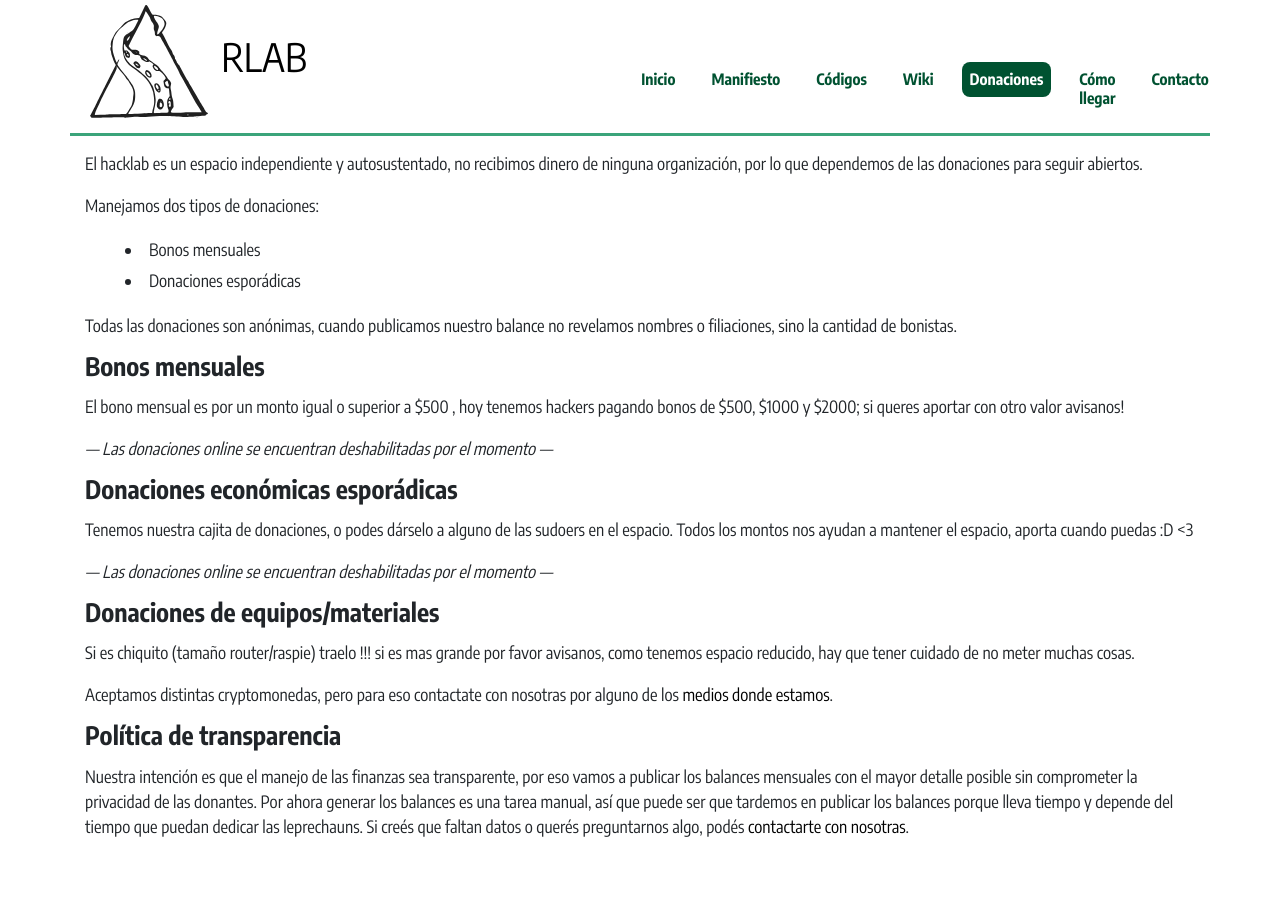
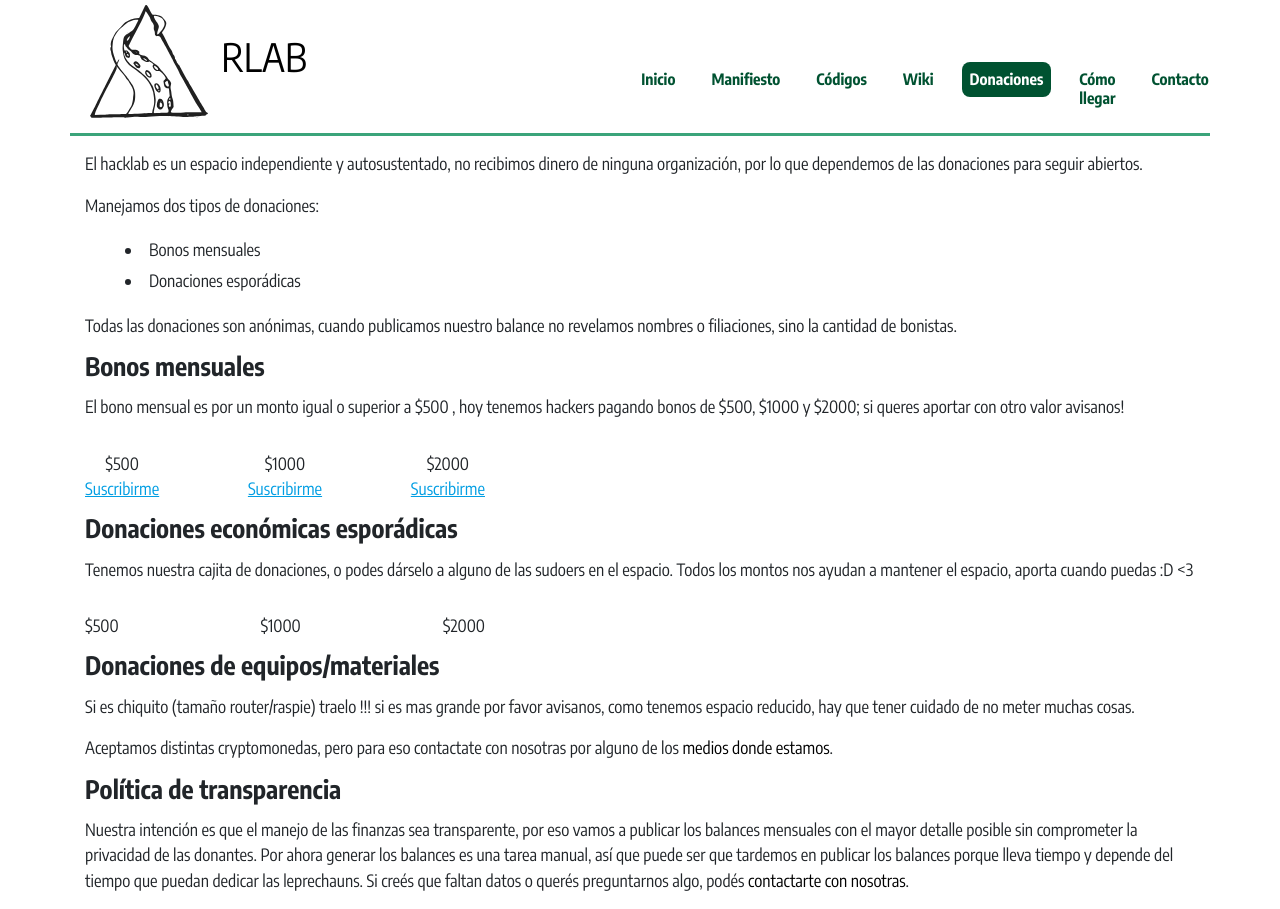
Before and after one commit to rlyehlab/rlab.be, a Jekyll site: the page built from donaciones.md, in a window 1280 px wide. Built offline with Jekyll 4.4.1, drawn with Linux system fonts in a browser that asks for light colours.

Commit message:
links a donaciones por mercado pago

```diff
--- /dev/null
+++ b/_includes/donaciones-mensuales.html
@@ -0,0 +1,32 @@
+<style>
+.donaciones-mensuales-botones {
+    display: flex;
+    justify-content: space-between;
+    max-width: 400px;
+}
+.donaciones-mensuales-botones p {
+    margin-bottom: 0;
+    text-align: center;
+}
+.donaciones-mensuales-botones a {
+    color: #009ee3;
+    text-decoration: underline;
+}
+</style>
+
+<div class="donaciones-mensuales-botones">
+    <div>
+    <p>$500</p>
+    <a mp-mode="dftl" href="https://www.mercadopago.com.ar/subscriptions/checkout?preapproval_plan_id=2c9380847d343c58017d356b8e14007d" name="MP-payButton" class='blue-ar-l-rn-none'>Suscribirme</a><script type="text/javascript">   (function() {      function $MPC_load() {         window.$MPC_loaded !== true && (function() {         var s = document.createElement("script");         s.type = "text/javascript";         s.async = true;         s.src = document.location.protocol + "//secure.mlstatic.com/mptools/render.js";         var x = document.getElementsByTagName('script')[0];         x.parentNode.insertBefore(s, x);         window.$MPC_loaded = true;      })();   }   window.$MPC_loaded !== true ? (window.attachEvent ? window.attachEvent('onload', $MPC_load) : window.addEventListener('load', $MPC_load, false)) : null;   })();</script>
+    </div>
+
+    <div>
+    <p>$1000</p>
+    <a mp-mode="dftl" href="https://www.mercadopago.com.ar/subscriptions/checkout?preapproval_plan_id=2c9380847d343c1e017d356fdcd1007a" name="MP-payButton" class='blue-ar-l-rn-none'>Suscribirme</a><script type="text/javascript">   (function() {      function $MPC_load() {         window.$MPC_loaded !== true && (function() {         var s = document.createElement("script");         s.type = "text/javascript";         s.async = true;         s.src = document.location.protocol + "//secure.mlstatic.com/mptools/render.js";         var x = document.getElementsByTagName('script')[0];         x.parentNode.insertBefore(s, x);         window.$MPC_loaded = true;      })();   }   window.$MPC_loaded !== true ? (window.attachEvent ? window.attachEvent('onload', $MPC_load) : window.addEventListener('load', $MPC_load, false)) : null;   })();</script>
+    </div>
+
+    <div>
+    <p>$2000</p>
+    <a mp-mode="dftl" href="https://www.mercadopago.com.ar/subscriptions/checkout?preapproval_plan_id=2c9380847d343c58017d3570565e0080" name="MP-payButton" class='blue-ar-l-rn-none'>Suscribirme</a><script type="text/javascript">   (function() {      function $MPC_load() {         window.$MPC_loaded !== true && (function() {         var s = document.createElement("script");         s.type = "text/javascript";         s.async = true;         s.src = document.location.protocol + "//secure.mlstatic.com/mptools/render.js";         var x = document.getElementsByTagName('script')[0];         x.parentNode.insertBefore(s, x);         window.$MPC_loaded = true;      })();   }   window.$MPC_loaded !== true ? (window.attachEvent ? window.attachEvent('onload', $MPC_load) : window.addEventListener('load', $MPC_load, false)) : null;   })();</script>
+    </div>
+</div>
--- /dev/null
+++ b/_includes/donaciones-unicas.html
@@ -0,0 +1,28 @@
+<style>
+.donaciones-botones {
+    display: flex;
+    justify-content: space-between;
+    max-width: 400px;
+}
+.donaciones-botones p {
+    margin-bottom: 0;
+    text-align: center;
+}
+</style>
+
+<div class="donaciones-botones">
+    <div>
+    <p>$500</p>
+    <script src="https://www.mercadopago.com.ar/integrations/v1/web-payment-checkout.js" data-preference-id="303166691-9356ee3a-c200-4e52-91e8-cee706e90ffe" data-source="button"></script>
+    </div>
+
+    <div>
+    <p>$1000</p>
+    <script src="https://www.mercadopago.com.ar/integrations/v1/web-payment-checkout.js" data-preference-id="303166691-0980ae34-f4f5-4c37-8ef2-c4e0da92f15c" data-source="button"></script>
+    </div>
+
+    <div>
+    <p>$2000</p>
+    <script src="https://www.mercadopago.com.ar/integrations/v1/web-payment-checkout.js" data-preference-id="303166691-9baf75cd-3bb3-41ca-bd17-ee30a6ef1dc5" data-source="button"></script>
+    </div>
+</div>
--- a/donaciones.md
+++ b/donaciones.md
@@ -24,7 +24,7 @@ revelamos nombres o filiaciones, sino la cantidad de bonistas.
 El bono mensual es por un monto igual o superior a $500 , hoy tenemos hackers pagando
 bonos de $500, $1000 y $2000; si queres aportar con otro valor avisanos!
 
-*--- Las donaciones online se encuentran deshabilitadas por el momento ---*
+{% include donaciones-mensuales.html %}
 
 # Donaciones económicas esporádicas
 
@@ -32,7 +32,7 @@ Tenemos nuestra cajita de donaciones, o podes dárselo a alguno de las
 sudoers en el espacio. Todos los
 montos nos ayudan a mantener el espacio, aporta cuando puedas :D <3
 
-*--- Las donaciones online se encuentran deshabilitadas por el momento ---*
+{% include donaciones-unicas.html %}
 
 # Donaciones de equipos/materiales
 
```
